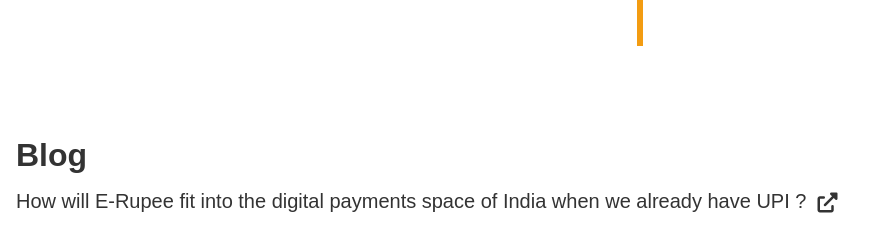
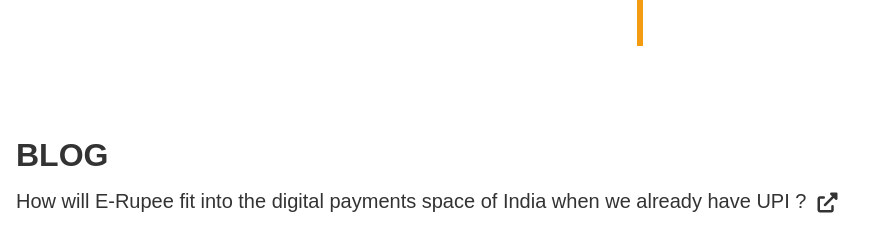
Before and after one commit to dhiraj-ydv/website-react, a React (Create React App) app: page / in a window 1280 px wide. Shown: the part 860-1087 px from the top of the page, without its empty margins (0-885 px from the left). Built offline with nearby package versions, Linux system fonts and the light colour scheme.

Commit message:
Update Blog.js

```diff
--- a/src/components/Blog.js
+++ b/src/components/Blog.js
@@ -2,7 +2,7 @@
 
 const Blog = () => (
   <section id="blog" className="p-4 bg-white">
-    <h2 className="section-header">Blog</h2>
+    <h2 className="section-header">BLOG</h2>
     <article className="mb-4">
       <a href="https://blog.dhiraj.me/posts/blog1/" className="section-subheader text-blue-600 hover:underline inline-flex items-center">
         How will E-Rupee fit into the digital payments space of India when we already have UPI ?
```
